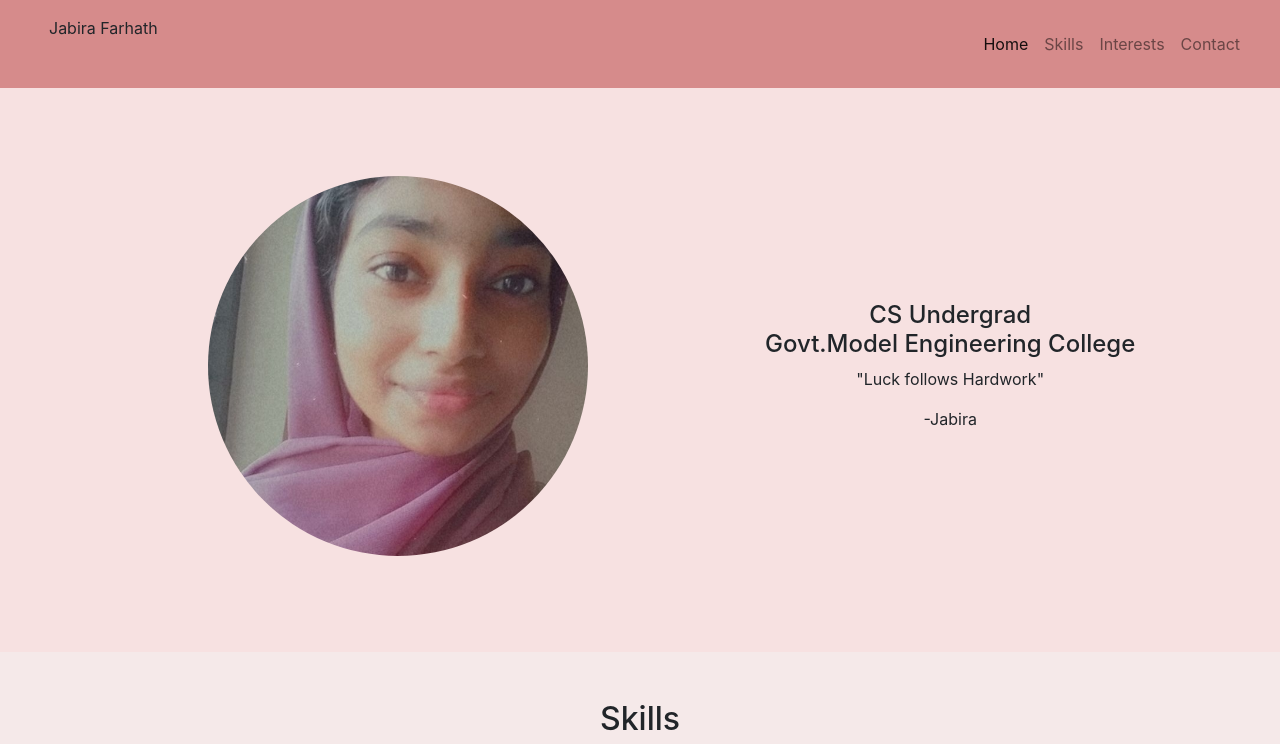
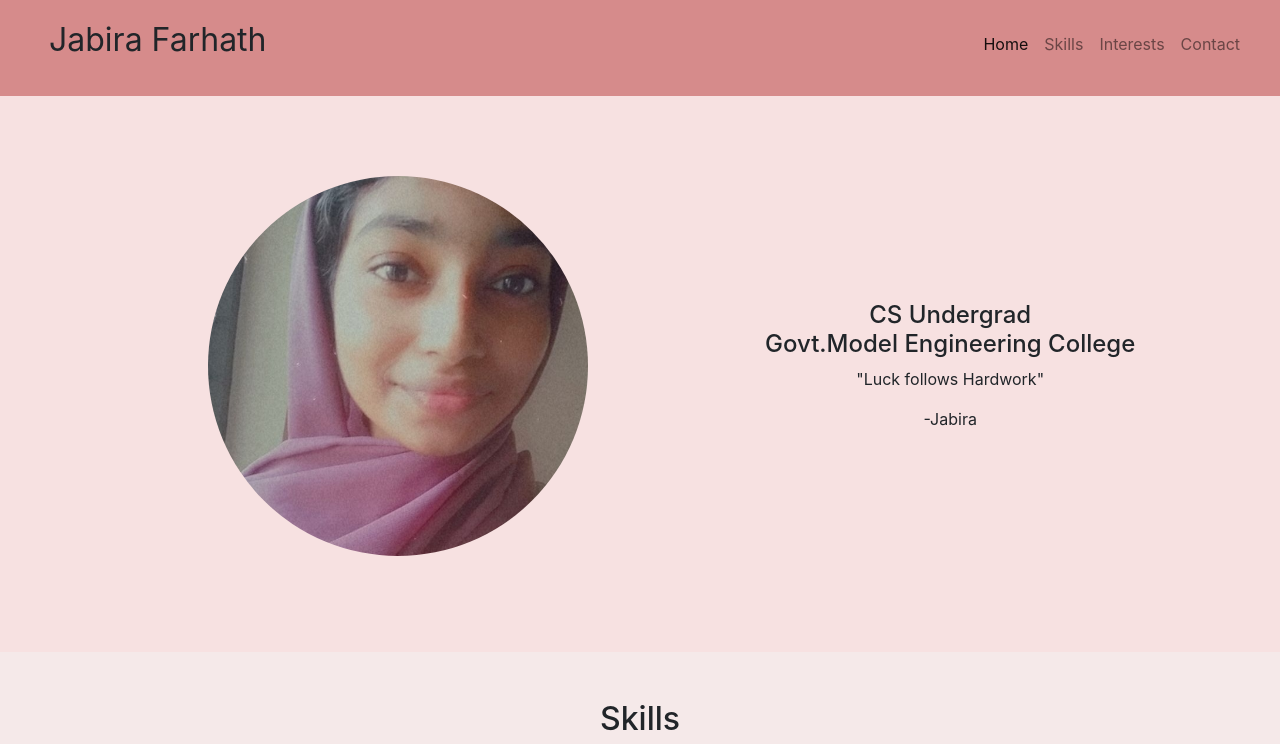
Before and after one commit to jabirafarhath/jabira-static-website, a plain HTML site: page index.html in a window 1280 px wide. Shown: the top 744 px of the page. Drawn offline with nearby package versions, Linux system fonts and the light colour scheme.

Commit message:
Update style.css

```diff
--- a/style.css
+++ b/style.css
@@ -37,3 +37,6 @@
 .footer-icons{
   color: black;
 }
+.fontj{
+  font-size: 200%
+}
```
